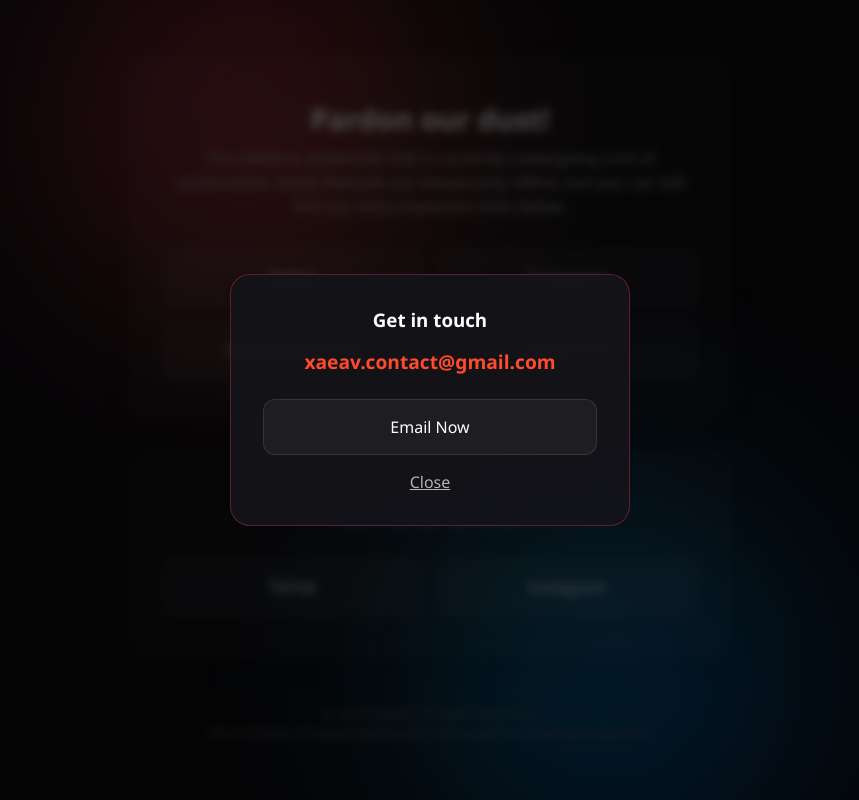
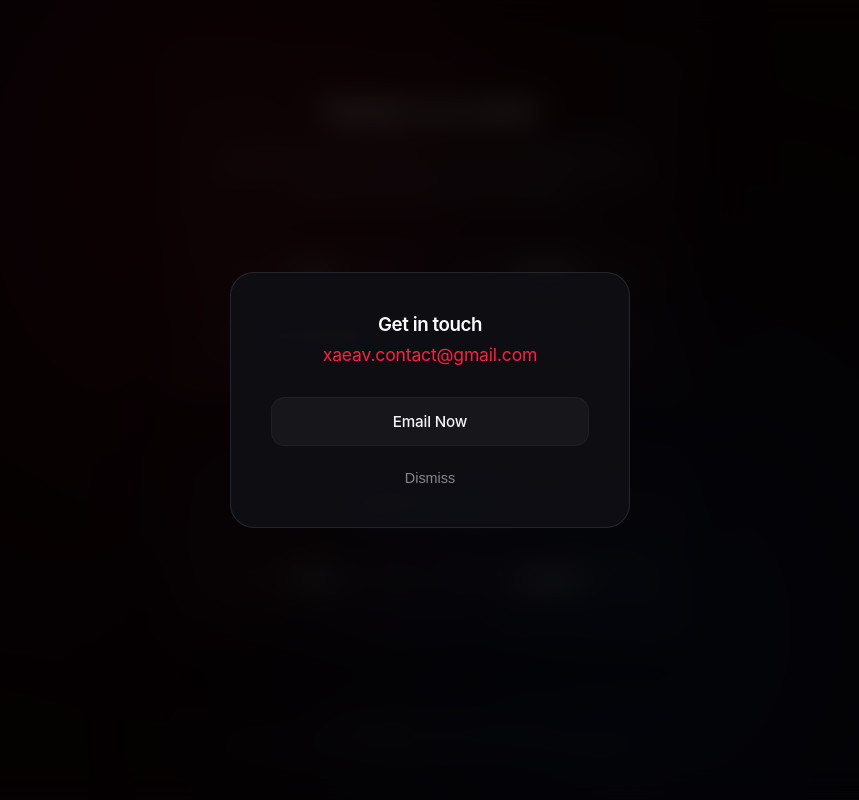
Before and after one commit to xaeav/xaeav, a plain HTML site: page index.html in a window 1280 px wide. Both pictures are taken after a click on the button "Contact Me". Shown: the whole page, without its empty margins (210-1069 px from the left). Drawn offline with Linux system fonts and the light colour scheme.

Commit message:
Update index.html

```diff
--- a/index.html
+++ b/index.html
@@ -5,16 +5,18 @@
     <meta name="viewport" content="width=device-width, initial-scale=1.0">
     <title>XAEAV & emberbills</title>
     <style>
-        /* Base Reset & Typography */
+        /* Base Reset & Apple Typography */
         * {
             margin: 0;
             padding: 0;
             box-sizing: border-box;
-            font-family: 'Segoe UI', Tahoma, Geneva, Verdana, sans-serif;
+            -webkit-font-smoothing: antialiased;
+            -moz-osx-font-smoothing: grayscale;
         }
 
         body {
-            background-color: #0f0f13;
+            /* Apple-style font stack targeting SF Pro */
+            font-family: -apple-system, BlinkMacSystemFont, "SF Pro Display", "SF Pro Text", "Helvetica Neue", Helvetica, Arial, sans-serif;
             color: #ffffff;
             min-height: 100vh;
             display: flex;
@@ -24,79 +26,96 @@
             overflow-x: hidden;
             position: relative;
             padding: 2rem 1rem;
+
+            /* Moving Dark Black/Red/Blue Gradient */
+            background: linear-gradient(-45deg, #050508, #1a0508, #050f1e, #020203);
+            background-size: 400% 400%;
+            animation: gradientMove 15s ease infinite;
         }
 
-        /* Ambient Background Gradients */
+        /* Smooth Background Animation */
+        @keyframes gradientMove {
+            0% { background-position: 0% 50%; }
+            50% { background-position: 100% 50%; }
+            100% { background-position: 0% 50%; }
+        }
+
+        /* Ambient Background Glows (Darker & Subtler) */
         .bg-glow {
             position: fixed;
-            width: 400px;
-            height: 400px;
+            width: 500px;
+            height: 500px;
             border-radius: 50%;
-            filter: blur(100px);
+            filter: blur(140px);
             z-index: -1;
-            opacity: 0.5;
+            opacity: 0.25;
+            pointer-events: none;
         }
         .glow-red {
-            background: linear-gradient(135deg, #ff416c, #ff4b2b);
+            background: #ff1e43;
             top: -10%;
-            left: 20%;
+            left: 15%;
         }
         .glow-blue {
-            background: linear-gradient(135deg, #00c6ff, #0072ff);
+            background: #0076ff;
             bottom: -10%;
-            right: 20%;
+            right: 15%;
         }
 
         /* Container Layout */
         .main-container {
             width: 100%;
-            max-width: 600px;
+            max-width: 540px;
             display: flex;
             flex-direction: column;
-            gap: 2rem;
+            gap: 1.5rem;
             z-index: 1;
         }
 
-        /* Glassmorphism Card Style */
+        /* Premium Apple-style Glassmorphism Card */
         .glass-card {
-            background: rgba(255, 255, 255, 0.03);
-            backdrop-filter: blur(16px);
-            -webkit-backdrop-filter: blur(16px);
-            border: 1px solid rgba(255, 255, 255, 0.1);
-            border-radius: 24px;
-            padding: 2.5rem 2rem;
+            background: rgba(255, 255, 255, 0.02);
+            backdrop-filter: blur(30px);
+            -webkit-backdrop-filter: blur(30px);
+            border: 1px solid rgba(255, 255, 255, 0.06);
+            border-radius: 28px;
+            padding: 3rem 2.5rem;
             text-align: center;
-            box-shadow: 0 4px 30px rgba(0, 0, 0, 0.1);
+            box-shadow: 0 20px 40px rgba(0, 0, 0, 0.4);
         }
 
         /* Typography */
         h1 {
-            font-size: 1.8rem;
-            margin-bottom: 0.5rem;
+            font-size: 1.75rem;
+            margin-bottom: 0.75rem;
             font-weight: 600;
+            letter-spacing: -0.022em;
         }
+
         p {
-            color: #b3b3b3;
-            font-size: 1rem;
-            margin-bottom: 2rem;
-            line-height: 1.5;
+            color: #86868b; /* Apple's standard secondary text color */
+            font-size: 0.95rem;
+            margin-bottom: 2.5rem;
+            line-height: 1.47059;
+            letter-spacing: -0.011em;
+            font-weight: 400;
         }
 
         .ember-title {
             font-size: 2rem;
-            font-weight: 400;
-            letter-spacing: 2px;
-            margin-bottom: 1.5rem;
-            background: linear-gradient(135deg, #00c6ff, #0072ff);
+            font-weight: 500;
+            letter-spacing: -0.022em;
+            margin-bottom: 2rem;
+            background: linear-gradient(135deg, #a3daff, #0076ff);
             -webkit-background-clip: text;
             -webkit-text-fill-color: transparent;
         }
 
-        /* Glass Buttons */
+        /* Button Grid */
         .btn-grid {
             display: grid;
             grid-template-columns: 1fr;
-            gap: 1rem;
+            gap: 0.85rem;
         }
 
         @media(min-width: 480px) {
@@ -105,30 +124,32 @@
             }
         }
 
+        /* Premium Glass Buttons */
         .glass-btn {
             display: inline-block;
             text-decoration: none;
-            color: #ffffff;
-            background: rgba(255, 255, 255, 0.05);
-            border: 1px solid rgba(255, 255, 255, 0.1);
-            padding: 1rem;
-            border-radius: 12px;
-            font-size: 1rem;
+            color: #f5f5f7;
+            background: rgba(255, 255, 255, 0.04);
+            border: 1px solid rgba(255, 255, 255, 0.04);
+            padding: 0.9rem;
+            border-radius: 14px;
+            font-size: 0.95rem;
             font-weight: 500;
-            transition: all 0.3s ease;
+            letter-spacing: -0.011em;
+            transition: all 0.25s cubic-bezier(0.25, 1, 0.5, 1);
             cursor: pointer;
         }
 
         .xaeav-btn:hover {
-            background: rgba(255, 65, 108, 0.2);
-            border-color: rgba(255, 65, 108, 0.5);
-            transform: translateY(-2px);
+            background: rgba(255, 30, 67, 0.15);
+            border-color: rgba(255, 30, 67, 0.4);
+            transform: scale(1.02);
         }
 
         .ember-btn:hover {
-            background: rgba(0, 198, 255, 0.2);
-            border-color: rgba(0, 198, 255, 0.5);
-            transform: translateY(-2px);
+            background: rgba(0, 118, 255, 0.15);
+            border-color: rgba(0, 118, 255, 0.4);
+            transform: scale(1.02);
         }
 
         /* Modal / Pop-up Styles */
@@ -138,15 +159,16 @@
             left: 0;
             width: 100%;
             height: 100%;
-            background: rgba(0, 0, 0, 0.7);
-            backdrop-filter: blur(5px);
+            background: rgba(0, 0, 0, 0.8);
+            backdrop-filter: blur(15px);
+            -webkit-backdrop-filter: blur(15px);
             display: flex;
             align-items: center;
             justify-content: center;
             z-index: 100;
             opacity: 0;
             visibility: hidden;
-            transition: all 0.3s ease;
+            transition: all 0.3s cubic-bezier(0.25, 1, 0.5, 1);
         }
 
         .modal-overlay.active {
@@ -155,15 +177,15 @@
         }
 
         .modal-content {
-            background: rgba(20, 20, 25, 0.95);
-            border: 1px solid rgba(255, 65, 108, 0.3);
-            border-radius: 20px;
-            padding: 2rem;
+            background: rgba(15, 15, 20, 0.9);
+            border: 1px solid rgba(255, 255, 255, 0.1);
+            border-radius: 24px;
+            padding: 2.5rem;
             text-align: center;
             width: 90%;
             max-width: 400px;
-            transform: scale(0.9);
-            transition: all 0.3s ease;
+            transform: scale(0.95);
+            transition: all 0.3s cubic-bezier(0.25, 1, 0.5, 1);
         }
 
         .modal-overlay.active .modal-content {
@@ -171,35 +193,42 @@
         }
 
         .modal-content h3 {
-            margin-bottom: 1rem;
-            color: #fff;
+            margin-bottom: 0.5rem;
+            font-weight: 600;
+            letter-spacing: -0.022em;
         }
 
         .modal-content .email-text {
-            font-size: 1.2rem;
-            color: #ff4b2b;
-            margin-bottom: 1.5rem;
-            font-weight: 600;
+            font-size: 1.1rem;
+            color: #ff1e43;
+            margin-bottom: 2rem;
+            font-weight: 400;
+            letter-spacing: -0.011em;
         }
 
         .close-btn {
             background: transparent;
             border: none;
-            color: #b3b3b3;
-            font-size: 1rem;
+            color: #86868b;
+            font-size: 0.9rem;
             cursor: pointer;
-            margin-top: 1rem;
-            text-decoration: underline;
+            margin-top: 1.5rem;
+            text-decoration: none;
+            transition: color 0.2s;
+        }
+        .close-btn:hover {
+            color: #fff;
         }
 
         /* Footer */
         footer {
-            margin-top: 3rem;
+            margin-top: 4rem;
             text-align: center;
-            color: #666;
-            font-size: 0.85rem;
-            max-width: 600px;
-            line-height: 1.4;
+            color: #515154;
+            font-size: 0.8rem;
+            max-width: 500px;
+            line-height: 1.5;
+            letter-spacing: -0.011em;
         }
     </style>
 </head>
@@ -238,7 +267,7 @@
             <h3>Get in touch</h3>
             <div class="email-text">xaeav.contact@gmail.com</div>
             <a href="mailto:xaeav.contact@gmail.com" class="glass-btn xaeav-btn" style="width: 100%; display: block;">Email Now</a>
-            <button onclick="closeModal()" class="close-btn">Close</button>
+            <button onclick="closeModal()" class="close-btn">Dismiss</button>
         </div>
     </div>
 
@@ -258,7 +287,6 @@
             modal.classList.remove('active');
         }
 
-        // Close modal if user clicks outside the modal content box
         modal.addEventListener('click', function(e) {
             if (e.target === modal) {
                 closeModal();
```
